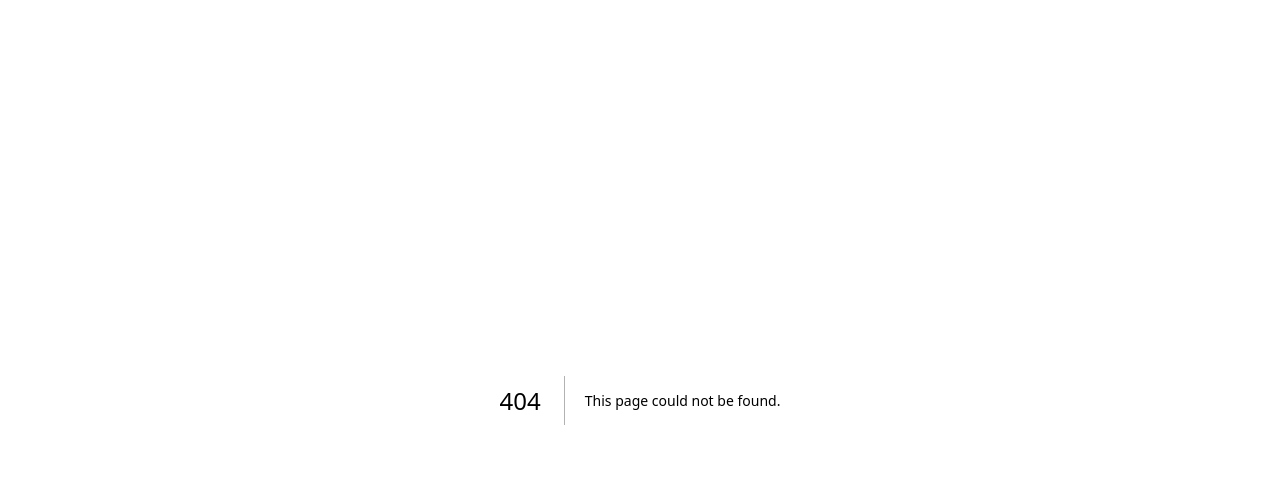
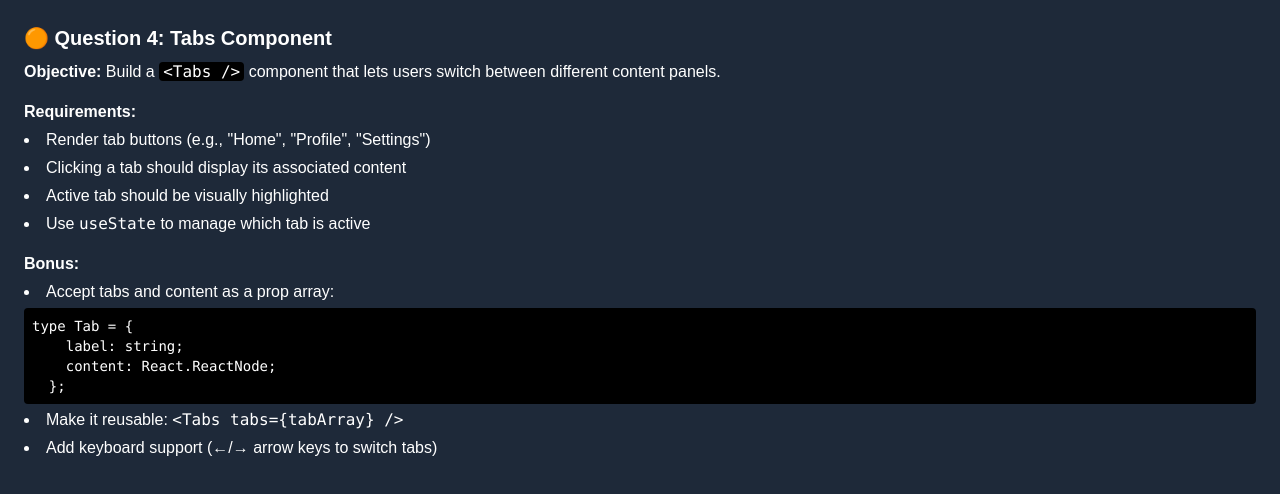
Before and after one commit to zohaib10/react-problems, a Next.js app: page /problem/4 in a window 1280 px wide. Before the commit this address had no page. Shown: the top 494 px of the page. Built offline with nearby package versions, Linux system fonts and the light colour scheme.

Commit message:
problem 4 - tabs

```diff
--- a/src/app/page.tsx
+++ b/src/app/page.tsx
@@ -20,6 +20,7 @@ export default function Home() {
       <LinkButton href="/problem/1" title="Counter Component" />
       <LinkButton href="/problem/2" title="Visibility Toggle" />
       <LinkButton href="/problem/3" title="Todo List" />
+      <LinkButton href="/problem/4" title="Tabs" />
     </div>
   );
 }
--- /dev/null
+++ b/src/app/problem/4/page.tsx
@@ -0,0 +1,51 @@
+const QuestionCard = () => (
+  <div className="p-6 text-white">
+    <h2 className="text-xl font-bold mb-2">🟠 Question 4: Tabs Component</h2>
+
+    <div className="mb-4">
+      <span className="font-semibold">Objective:</span> Build a{" "}
+      <code className="bg-black px-1 rounded">&lt;Tabs /&gt;</code> component
+      that lets users switch between different content panels.
+    </div>
+
+    <div className="mb-4">
+      <p className="font-semibold mb-1">Requirements:</p>
+      <ul className="list-disc list-inside space-y-1">
+        <li>Render tab buttons (e.g., "Home", "Profile", "Settings")</li>
+        <li>Clicking a tab should display its associated content</li>
+        <li>Active tab should be visually highlighted</li>
+        <li>
+          Use <code>useState</code> to manage which tab is active
+        </li>
+      </ul>
+    </div>
+
+    <div>
+      <p className="font-semibold mb-1">Bonus:</p>
+      <ul className="list-disc list-inside space-y-1">
+        <li>
+          Accept tabs and content as a prop array:
+          <pre className="bg-black p-2 rounded text-sm mt-1">
+            {`type Tab = {
+    label: string;
+    content: React.ReactNode;
+  };`}
+          </pre>
+        </li>
+        <li>
+          Make it reusable:{" "}
+          <code>&lt;Tabs tabs=&#123;tabArray&#125; /&gt;</code>
+        </li>
+        <li>Add keyboard support (←/→ arrow keys to switch tabs)</li>
+      </ul>
+    </div>
+  </div>
+);
+
+export default function Tabs() {
+  return (
+    <div className="w-full h-dvh bg-gray-800">
+      <QuestionCard />
+    </div>
+  );
+}
```
